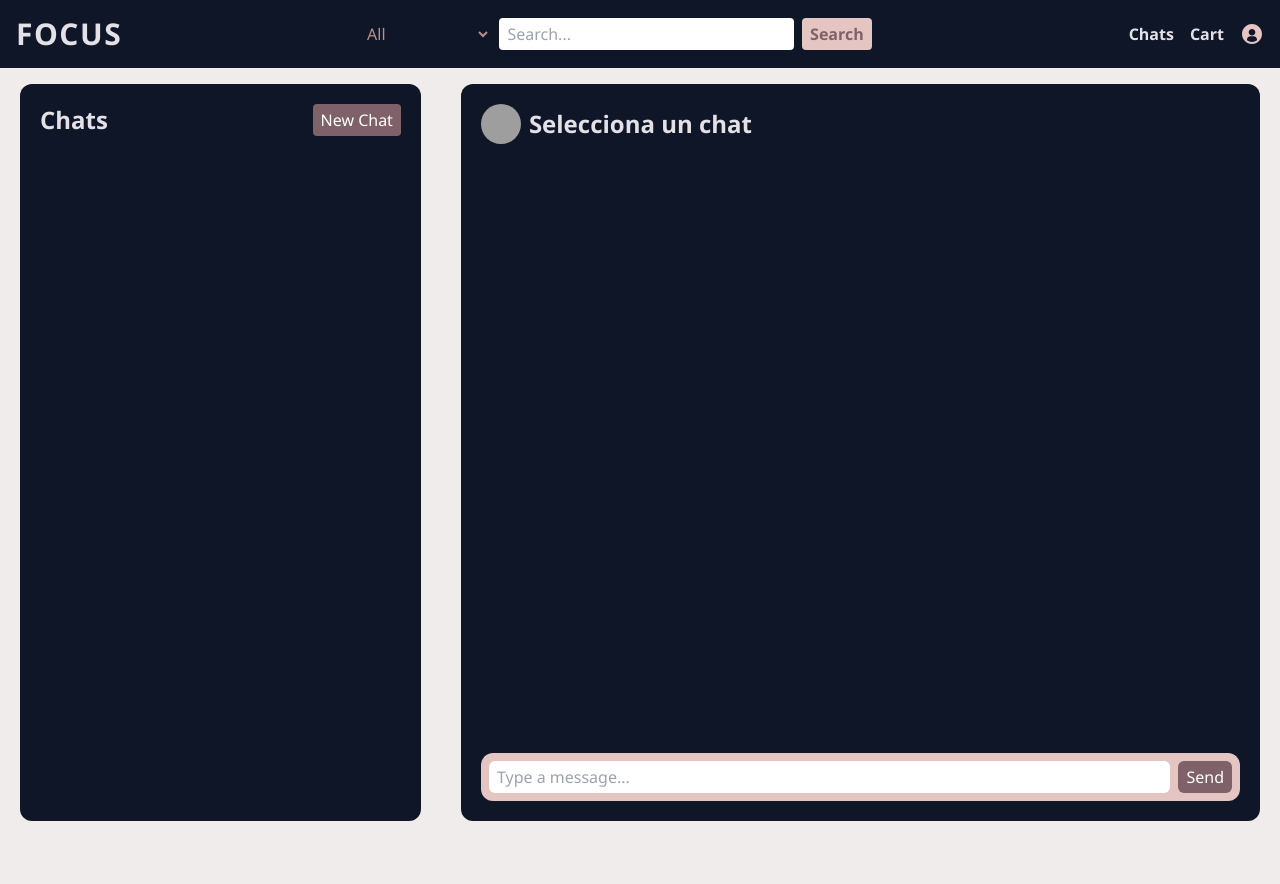
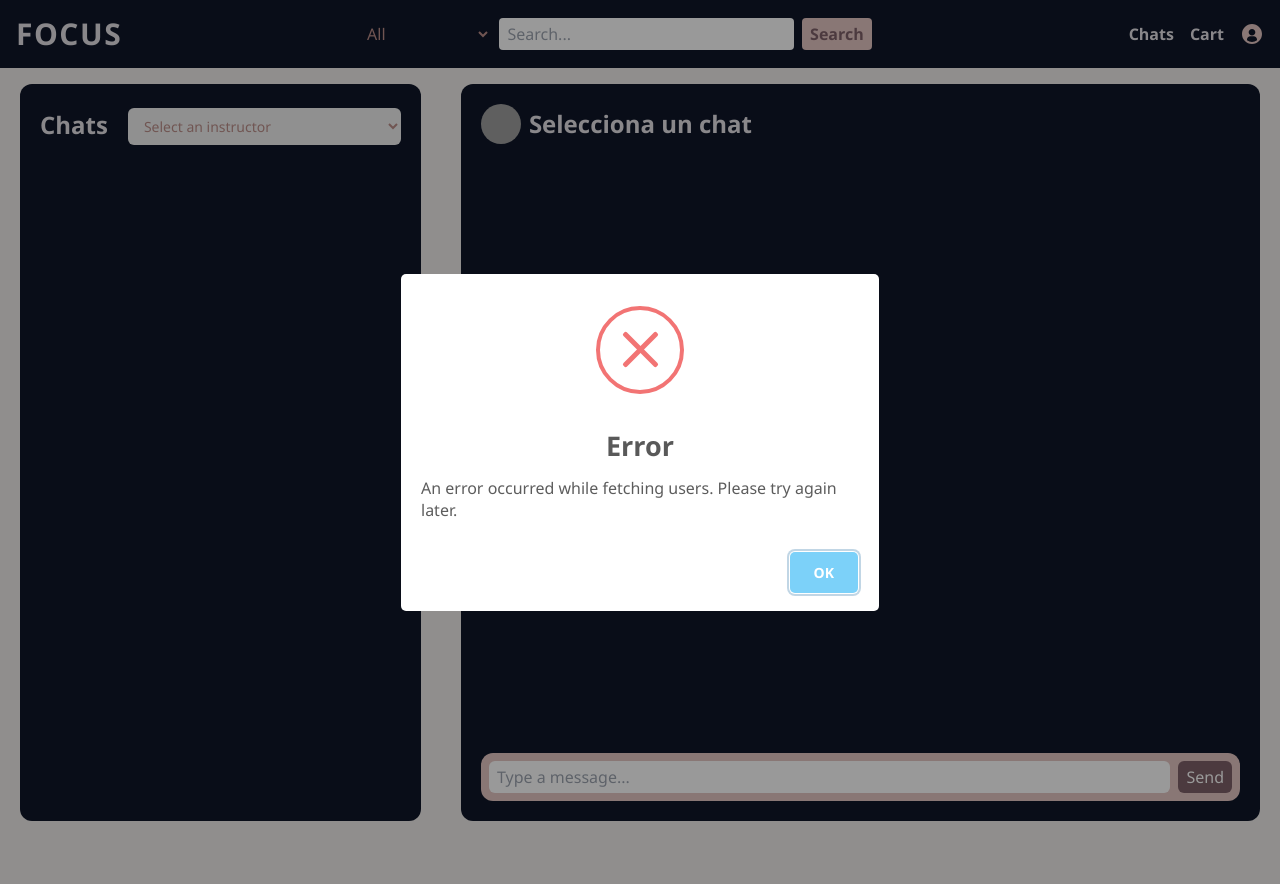
Before and after one commit to PalOntEr/Focus, a PHP site: page /chats.view.php in a window 1280 px wide. Run offline with PHP 8.4, Linux system fonts and the light colour scheme; some libraries are stand-ins or nearby versions; grey boxes are pictures that could not be loaded.

Commit message:
Refactor chat view to include user selection for instructors and enhance chat fetching logic

```diff
--- a/views/chats.view.php
+++ b/views/chats.view.php
@@ -7,10 +7,11 @@
 ?>
 <div class="container mx-auto flex flex-col sm:flex-row h-full w-screen mt-4">
     <div class="hidden sm:flex flex-col h-5/6 w-1/3 bg-primary rounded-xl mx-5 p-5">
-        <div class="flex justify-between items-center mb-5">
+        <div class="flex justify-between items-center mb-5 space-x-5">
             <h1 class="text-2xl text-color font-extrabold">Chats</h1>
-            <button class="hidden md:block px-2 py-1 bg-secondary text-white rounded">New Chat</button>
-            <button class="block md:hidden px-2 py-1 bg-secondary text-white rounded">➕</button>
+            <select id="user" name="user" class="user mt-1 block w-full pl-3 pr-10 py-2 text-base border-gray-300 focus:outline-none focus:ring-primary focus:border-primary sm:text-sm rounded-md">
+                <option value="">Select an instructor</option>
+            </select>
         </div>
         <div class="chatPreviewContainer flex flex-col space-y-2 overflow-y-scroll h-full rounded-xl">
         </div>
@@ -30,10 +31,11 @@
         </div>
     </div>
     <div class="flex sm:hidden flex-col h-5/6 w-[90%] bg-primary rounded-xl mx-5 p-5">
-        <div class="flex justify-between items-center mb-5">
+        <div class="flex justify-between items-center mb-5 space-x-5">
             <h1 class="text-2xl font-bold">Chats</h1>
-            <button class="hidden md:block px-2 py-1 bg-secondary text-white rounded">New Chat</button>
-            <button class="block md:hidden px-2 py-1 bg-secondary text-white rounded">➕</button>
+            <select id="user" name="user" class="user mt-1 block w-full pl-3 pr-10 py-2 text-base border-gray-300 focus:outline-none focus:ring-primary focus:border-primary sm:text-sm rounded-md">
+                <option value="">Select an instructor</option>
+            </select>
         </div>
         <div class="chatPreviewContainer flex flex-col space-y-2 overflow-y-scroll h-full rounded-xl">
         </div>
@@ -43,18 +45,74 @@
 <script>
     let currentReceiverId = <?= $_GET['insId'] ?? 0 ?>;
     const userId = <?= $_SESSION['user']['userId'] ?? 0 ?>;
+    const chatPreviewContainer = document.querySelectorAll('.chatPreviewContainer');
+    const uniqueChats = new Map();
+
+    let users = {};
 
     document.addEventListener('DOMContentLoaded', async () => {
-        const chatPreviewContainer = document.querySelectorAll('.chatPreviewContainer');
 
         try {
+
+            fetch('/users')
+            .then(response => response.json())
+            .then(data => {
+                if (data.status) {
+                    users = data.payload.users.reduce((acc, user) => {
+                        acc[user.userId] = user;
+                        return acc;
+                    }, {});
+                    const userSelector = document.querySelectorAll('.user');
+                    data.payload.users.forEach(user => {
+                        if (user.role === 'I' && user.userId !== userId) {
+                            userSelector.forEach(selector => {
+                                const option = document.createElement('option');
+                                option.value = user.userId;
+                                option.textContent = user.username;
+                                selector.appendChild(option);
+                            });
+                        }
+                    });
+                    userSelector.forEach(selector => {
+                        selector.addEventListener('change', () => {
+                            if (selector.value === '' || parseInt(selector.value) === 0) {
+                                return;
+                            }
+                            currentReceiverId = parseInt(selector.value);
+                            getChats();
+                        });
+                    });
+
+                } else {
+                    swal({
+                        icon: 'error',
+                        title: 'Error',
+                        text: 'Failed to fetch users.',
+                    });
+                }
+            })
+            .catch(error => {
+                console.error('Error fetching users:', error);
+                swal({
+                    icon: 'error',
+                    title: 'Error',
+                    text: 'An error occurred while fetching users. Please try again later.',
+                });
+            });
+
+            getChats();
+
+        } catch (error) {
+            console.error('Error fetching chats:', error);
+        }
+
+    });
+
+    async function getChats(){
         const senderChats = await fetch(`/messages?get_chat=true&sender_id=${userId}`);
         const senderData = await senderChats.json();
-            const uniqueChats = new Map();
-
         if (senderData.status) {
             const chats = senderData.payload.chats;
-
             chats.forEach(chat => {
                 const otherUserId = chat.senderId === userId ? chat.receiverId : chat.senderId;
                 if (!uniqueChats.has(otherUserId)) {
@@ -62,21 +120,18 @@
                 }
             });
         }
-
         const receiverChats = await fetch(`/messages?get_chat=false&sender_id=${userId}`);
         const receiverData = await receiverChats.json();
 
         if (receiverData.status) {
             const chats = receiverData.payload.chats;
-
             chats.forEach(chat => {
                 const otherUserId = chat.senderId === userId ? chat.receiverId : chat.senderId;
                 if (!uniqueChats.has(otherUserId)) {
                     uniqueChats.set(otherUserId, chat);
                 }
             });
-
-                chatPreviewContainer.innerHTML = '';
+            chatPreviewContainer.forEach(container => container.innerHTML = '');
             uniqueChats.forEach(chat => {
                 const otherUserId = chat.senderId === userId ? chat.receiverId : chat.senderId;
                 const otherUserName = chat.senderId === userId ? chat.receiverUsername : chat.senderUsername;
@@ -90,14 +145,13 @@
                 const existingChatPreview = document.getElementById(`receiverID-${currentReceiverId}`);
                 if (!existingChatPreview) {
                     const otherUserId = currentReceiverId;
-                        const otherUserName = <?= $_GET['insName'] ?? "a" ?>;
+                    const otherUserName = users[otherUserId].username;
                     let chatPreview = `<?php require 'views/components/chatPreview.php'; ?>`;
                     chatPreview = chatPreview.replace('Dobeto', otherUserName);
                     chatPreview = chatPreview.replace('id="receiverID"', `id="receiverID-${otherUserId}"`);
                     chatPreviewContainer.forEach(container => container.innerHTML += chatPreview);
                 }
             }
-
         }
 
         document.querySelectorAll('[id^="receiverID-"]').forEach(chatPreview => {
@@ -117,11 +171,7 @@
             const existingChatPreview = document.getElementById(`receiverID-${currentReceiverId}`);
             existingChatPreview.click();
         }
-
-        } catch (error) {
-            console.error('Error fetching chats:', error);
     }
-    });
 
     async function sendMessage(){
 
```
Lines whose indentation alone changed are shown as unchanged.
